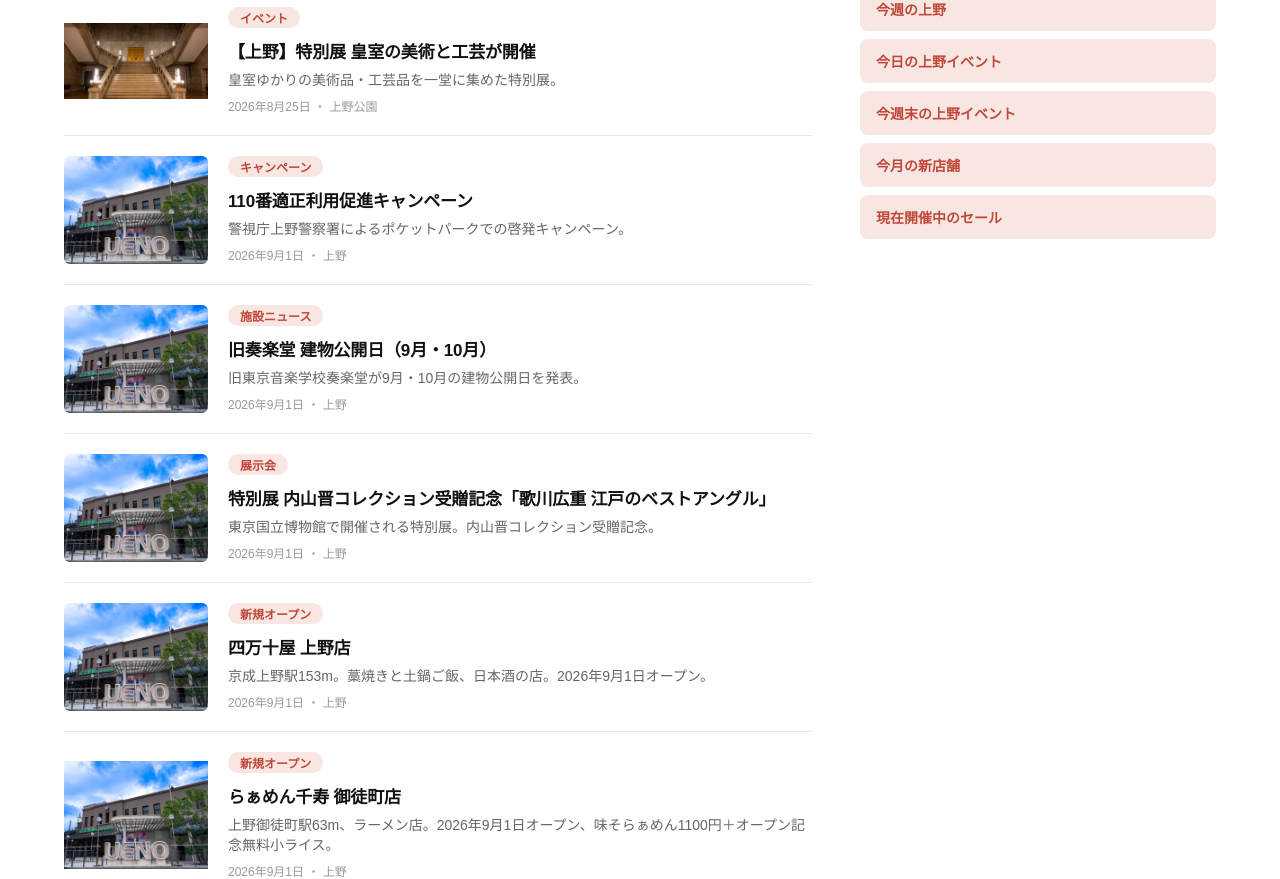
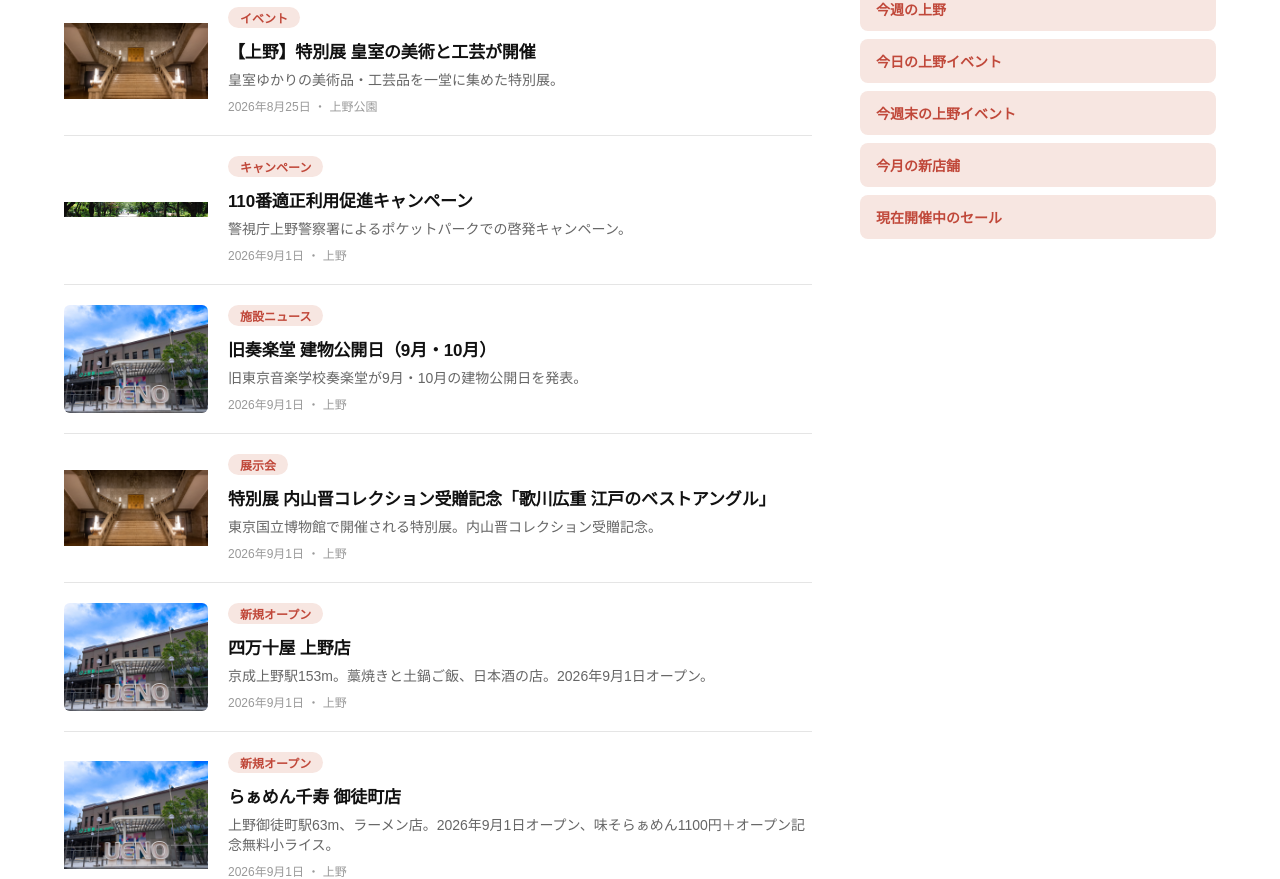
Before and after one commit to reload-co-jp/ueno, a Next.js app: page / in a window 1280 px wide. Shown: the part 907-1786 px from the top of the page. Built offline with nearby package versions, Linux system fonts and the light colour scheme; a web font is replaced by a local one.

Commit message:
Fix image

```diff
--- a/app/page.tsx
+++ b/app/page.tsx
@@ -2,7 +2,7 @@ import Link from "next/link"
 import { FC } from "react"
 import { badgeStyle } from "@/components/elements/card"
 import { formatDateJp } from "@/lib/date"
-import { getLatestArticles } from "@/lib/data"
+import { getArticleImageUrl, getLatestArticles } from "@/lib/data"
 import { CATEGORY_LABELS } from "@/lib/types"
 
 const FEATURES = [
@@ -32,7 +32,7 @@ const Page: FC = () => {
             style={{ display: "block", color: "#111", textDecoration: "none" }}
           >
             <img
-              src={hero.imageUrl ?? "/images/placeholder.jpg"}
+              src={getArticleImageUrl(hero) ?? "/images/placeholder.jpg"}
               alt={hero.title}
               style={{
                 width: "100%",
@@ -77,7 +77,7 @@ const Page: FC = () => {
                 }}
               >
                 <img
-                  src={article.imageUrl ?? "/images/placeholder.jpg"}
+                  src={getArticleImageUrl(article) ?? "/images/placeholder.jpg"}
                   alt={article.title}
                   style={{
                     width: "9rem",
```
